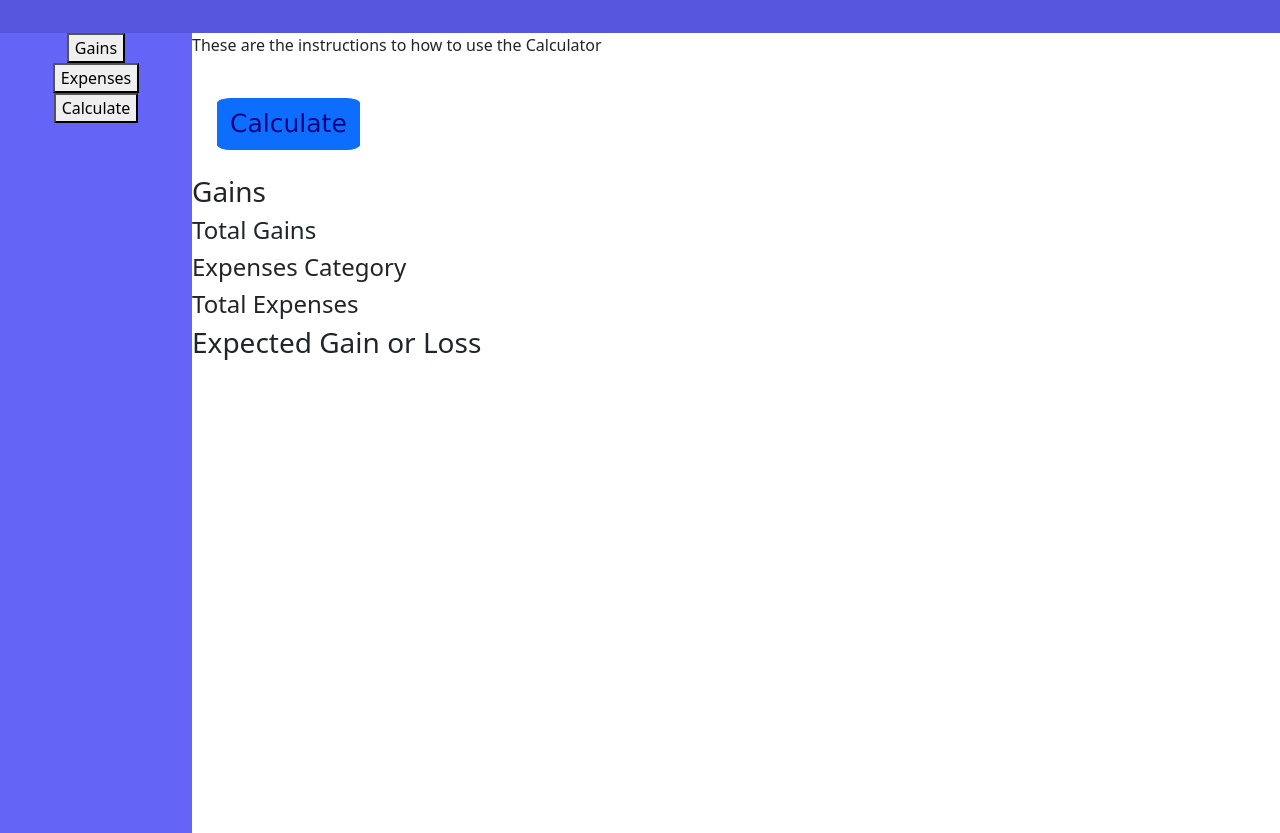
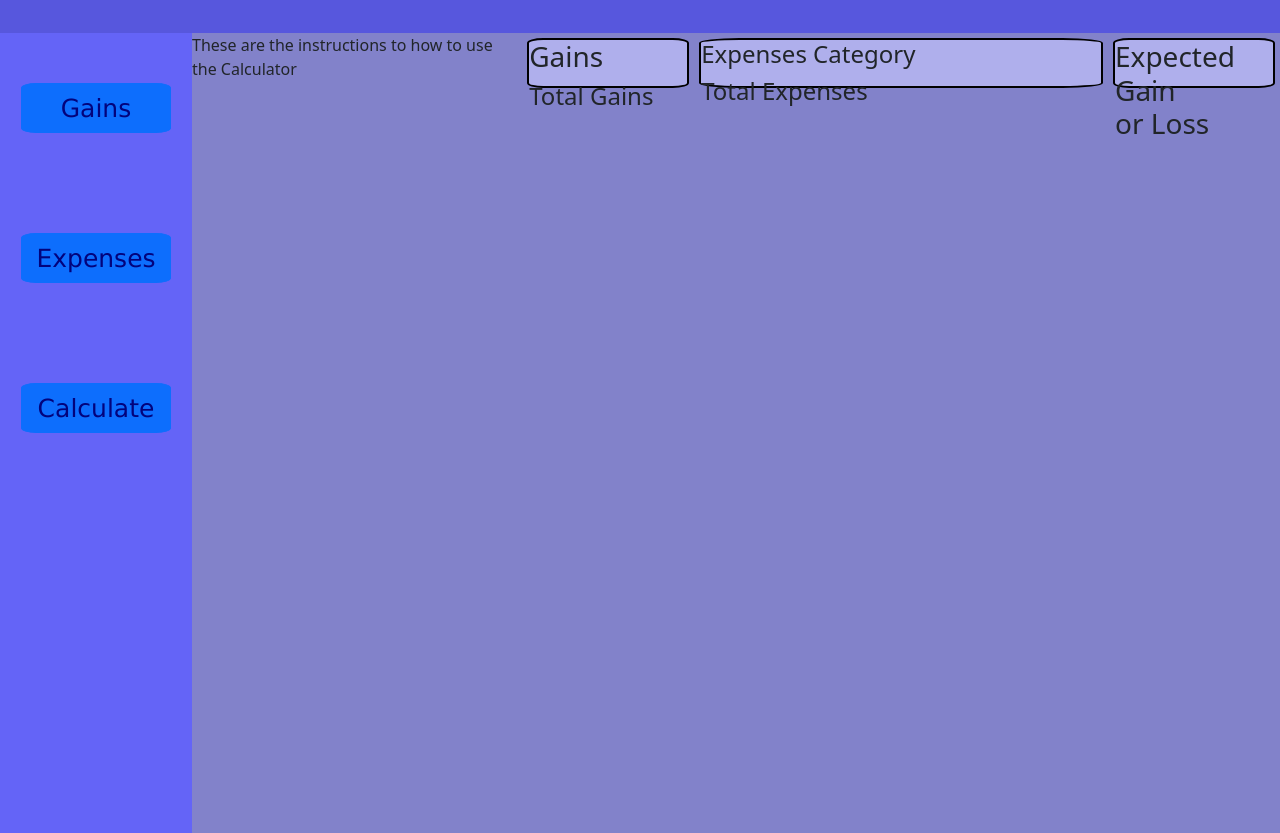
Before and after one commit to Hiemdier/project-1-financial-calculator, a plain HTML site: page index.html in a window 1280 px wide. Shown: the part 83-916 px from the top of the page. Drawn offline with nearby package versions, Linux system fonts and the light colour scheme.

Commit message:
commiting

```diff
--- a/assets/css/style.css
+++ b/assets/css/style.css
@@ -1,31 +1,33 @@
 header {
     text-align: center;
     padding: 30px;
-    /* place before coloring added, feel free to delete when merging */
     background-color: #5757dd
 };
+body{
+    /* reseting the default body background color, wasn't letting me style the main background until then */
+    background-color:#000000;
+}
 main{
- background-color: #8888f7;
+    background-color: #8282ca;
+    display: flex;
+    flex-direction: row;
+    height: 100vh;
+
 }
-
 aside {
     float: left;
     display:flex;
     flex-direction: column;
     width: 15vw;
     height: 100vh;
-    /* place before coloring added, feel free to delete when merging */
     background-color: #6464f7;
     align-items: center;
-
-
 }
 aside .btn{
     width: 150px;
     height: 50px;
     margin: 50px;
     border-radius: 10%;
-
 }
 .btn{
     color:#03037c;
@@ -33,16 +35,17 @@ aside .btn{
     font-size: 25px;
     border-radius: 10%;
     margin:25px;
+}
+.box{
+    border: #000000 2px solid;
+    display: inline-block;
+    border-radius: 10%;
+    width: 200px;
+    height: 50px;
+    margin: 5px;
+    background-color: #afafec;
 
 }
-body{
-
-};
-
-p {
-
-};
-
-.box {
-
+.expense{
+    width: 500px;
 }
--- a/index.html
+++ b/index.html
@@ -23,26 +23,25 @@
     <aside>
       <!-- Do we want to make class for each Modal, or just one for both? -->
       <div>
-        <button class="#" id="income">Gains</button>
+        <button type="button" class="btn btn-primary" id="income">Gains</button>
       </div>
       <div>
-        <button class="#" id="expense">Expenses</button>
+        <button type="button" class="btn btn-primary" id="expense">Expenses</button>
       </div>
       <div>
-        <button class="#" id="calculate">Calculate</button>
+        <button type="button" class="btn btn-primary" id="calculate">Calculate</button>
         <p id="result"></p>
       </div>
     </aside>
 
-    <main>
-      <section class="#">
+    <main class="main">
+      <section class="instruction">
         <p>These are the instructions to how to use the Calculator</p>
       </section>
-      <button type="button" class="btn btn-primary">Calculate</button>
       <!-- For the classes on all of our output sections, it may best to make a general class with
      shared css traits, and an individual one for each section. This would make changing both all sections
      and each individual one easier -->
-      <div class="#">
+      <div class="box">
         <h3>Gains</h3>
         <tbody id="income-table">
         </tbody>
@@ -50,7 +49,7 @@
         <tbody id="total-income">
         </tbody>
       </div>
-      <div class="output">
+      <div class="output box expense">
         <!-- Size of text needs to be smaller due to a larger amount of text needing to be inputed -->
         <h4 id="#">Expenses Category</h4>
         <tbody id="expense-table">
@@ -59,7 +58,7 @@
         <tbody id="total-expenses">
         </tbody>
       </div>
-      <div>
+      <div class="box">
         <h3>Expected Gain or Loss</h3>
         <tbody id="total-table">
         </tbody>
```
